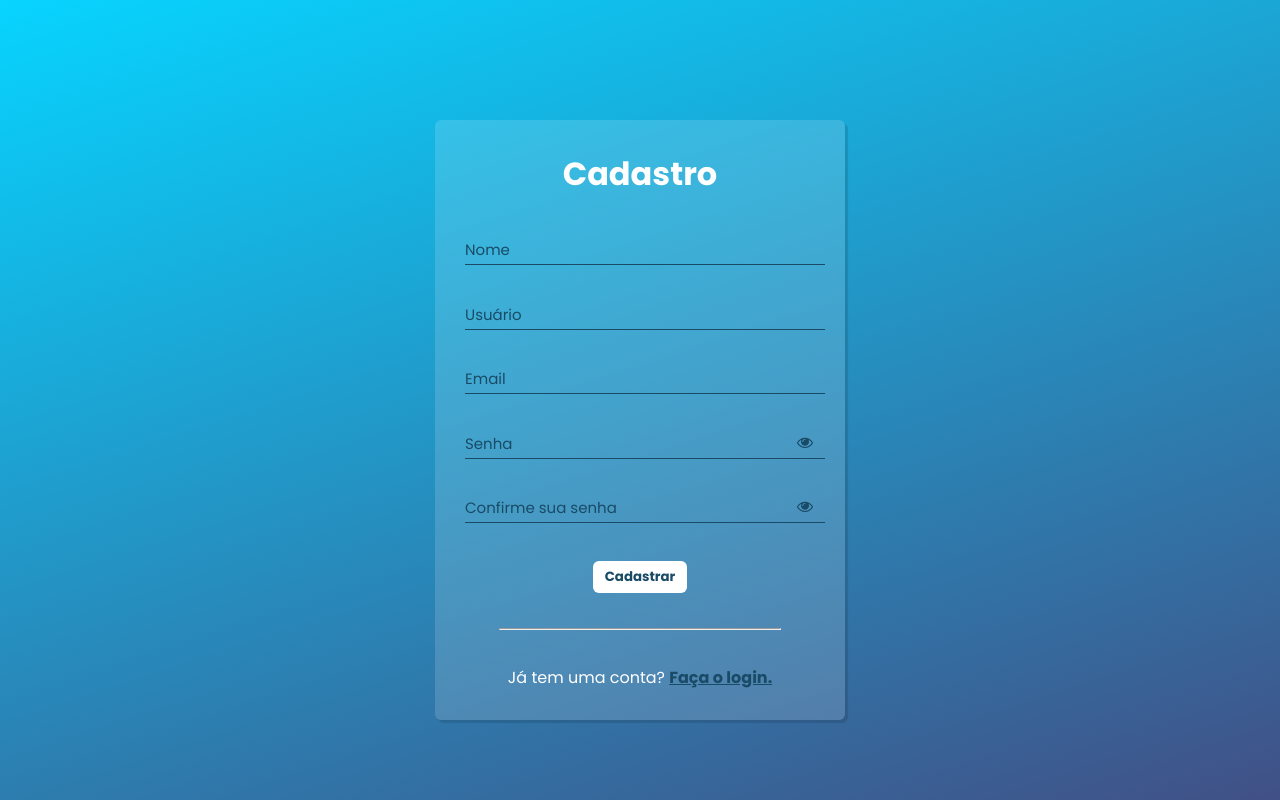
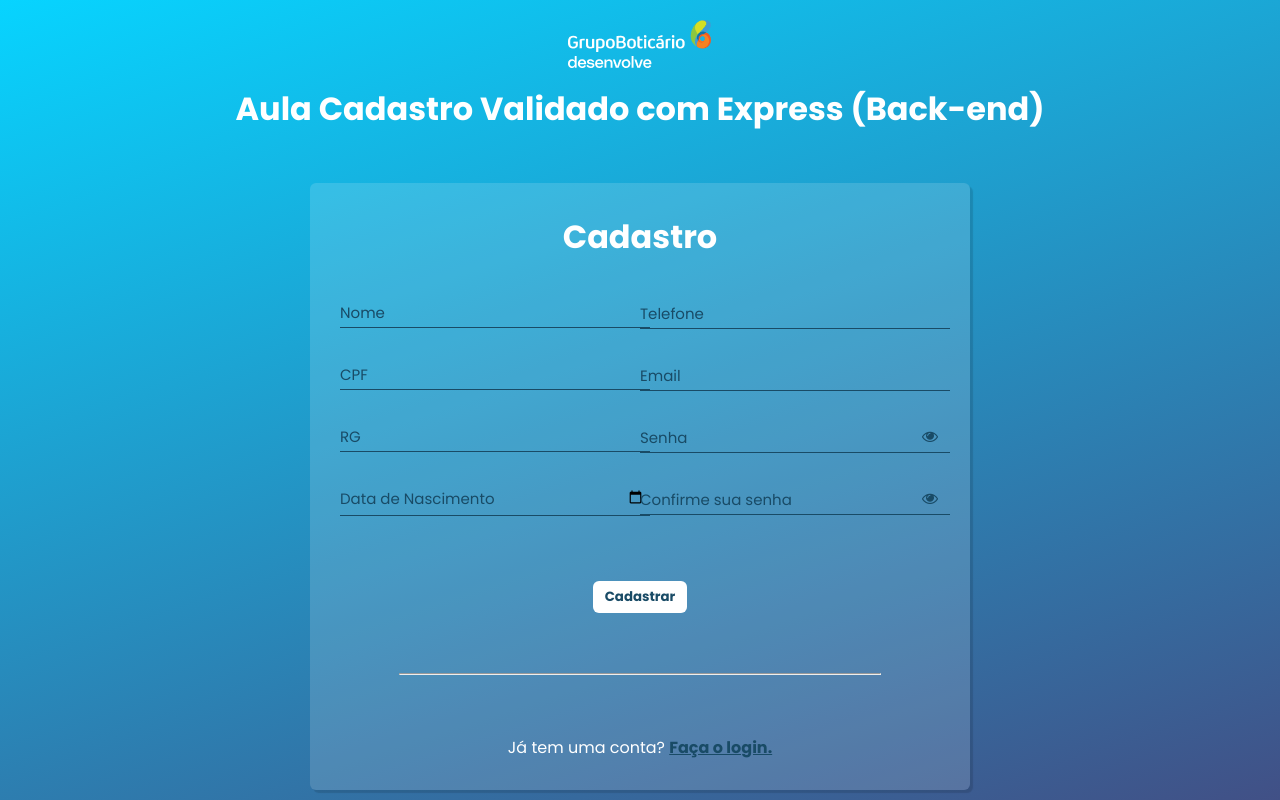
Before and after one commit to andersonluizpereira/ponto_eletronico_mvc, a website: page login/cadastro.html in a window 1280 px wide. Drawn offline with Linux system fonts and the light colour scheme.

```diff
--- a/login/cadastro.css
+++ b/login/cadastro.css
@@ -26,7 +26,7 @@
     padding: 30px;
     border-radius: 6px;
     box-shadow: 3px 3px 1px 0px #00000020;
-    width: 350px;
+    width: 600px;
 }
 
 h1 {
@@ -151,3 +151,18 @@
     display: flex;
     justify-content: center;
 }
+
+input[type=date]:required:invalid::-webkit-datetime-edit {
+    color: transparent;
+}
+input[type=date]:focus::-webkit-datetime-edit {
+    color: black !important;
+}
+
+.form {
+    display: flex;
+    flex-direction: row;
+    align-items: center;
+    justify-content: space-around;
+    padding-bottom: 30px;
+}
--- a/login/cadastro.html
+++ b/login/cadastro.html
@@ -7,23 +7,46 @@
     <title>Login com Validação</title>
     <link rel="stylesheet" href="https://stackpath.bootstrapcdn.com/font-awesome/4.7.0/css/font-awesome.min.css">
     <link rel="stylesheet" href="cadastro.css">
-
+    <link rel="stylesheet" href="style.css">
 </head>
 <body>
-
+    <header>
+        <div class="imgheader"><img src="logo-desenvolve.png" alt="Logo desenvolve">
+        </div>
+        <div class="txtheader"><h1>Aula Cadastro Validado com Express (Back-end)</h1></div>
+    </header>
+    <main>
         <div class="container">
             <div class="card">
                 <h1>Cadastro</h1>
                 <div id="erro">Revise seus dados</div>
                 <div id="sucesso">Conta criada com sucesso</div>
+                <div class="form">
+                    <div class="formpt1">
                         <div class="label-float">
                             <input type="text" id="nome" placeholder="" required>
                             <label id='labelnome' for="nome">Nome</label>
                         </div>
 
                         <div class="label-float">
-                <input type="text" id="usuario" placeholder="" required>
-                <label id='labelusuario'for="usuario">Usuário</label>
+                            <input type="text" id="cpf" placeholder="" required>
+                            <label id='labelcpf' for="cpf">CPF</label>
+                        </div>
+
+                        <div class="label-float">
+                            <input type="text" id="RG" placeholder="" required>
+                            <label id='labelrg' for="rg">RG</label>
+                        </div>
+
+                        <div class="label-float">
+                            <input type="date" id="nascimento" placeholder="" required>
+                            <label id='labelnascimento' for="nascimento">Data de Nascimento</label>
+                        </div>
+                    </div>
+                    <div class="formpt2">
+                        <div class="label-float">
+                            <input type="tel" id="telefone" placeholder="" required>
+                            <label id='labeltelefone' for="telefone">Telefone</label>
                         </div>
 
                         <div class="label-float">
@@ -43,6 +66,10 @@
                             <label id='labelconfirmarsenha' for="confirmarsenha">Confirme sua senha</label>
                             <i id='confirmaSenha' class="fa fa-eye" aria-hidden="false"></i>
                         </div>
+                    </div>
+            </div>
+
+
 
                 <div class="justify-center">
                     <button onclick="cadastrar()">Cadastrar</button>
@@ -56,9 +83,7 @@
 
             </div>
         </div>
-
-    <script src="script.js"></script>
-
+    </main>
 
 
 </body>
--- a/login/style.css
+++ b/login/style.css
@@ -5,6 +5,17 @@
     padding: 0;
     font-family: 'Poppins', sans-serif;
     color: rgb(255, 255, 255);
+}
+
+header {
+    display: flex;
+    flex-direction: column;
+    align-items: center;
+    padding-top: 20px;
+}
+
+header h1 {
+    margin-top: 10px;
 }
 
 body {
@@ -18,7 +29,7 @@
     display: flex;
     justify-content: center;
     width: 100%;
-    margin-top: 120px;
+    margin-top: 30px;
 }
 
 .card {
```
Also changed, not shown: login/index.html (+24 -17 lines), login/inicio.html (+5 -1 lines), login/logo-desenvolve.png (added). Lines whose indentation alone changed are shown as unchanged.
